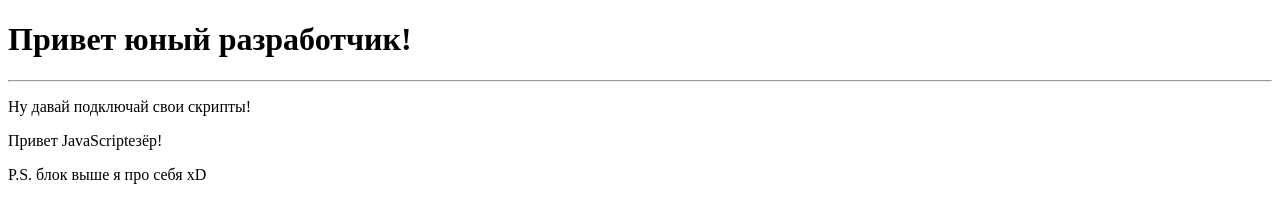
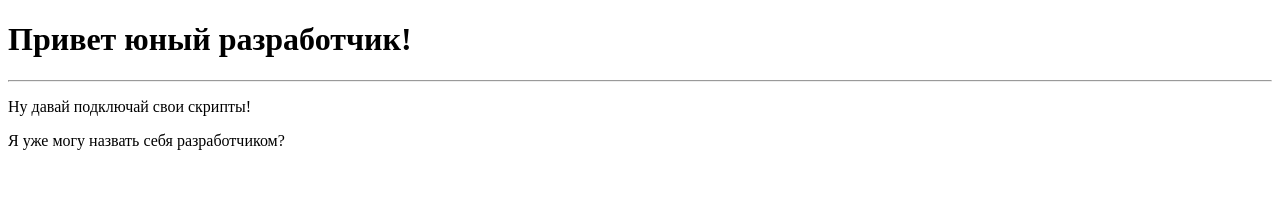
Before and after one commit to Surygin/JS-lesson, a plain HTML site: page index.html in a window 1280 px wide. Drawn offline with Linux system fonts and the light colour scheme.

Commit message:
Убрал лишнее

```diff
--- a/index.html
+++ b/index.html
@@ -10,7 +10,7 @@
     <hr>
     <p>Ну давай подключай свои скрипты!</p>
     <p id="js"></p>
-    <p>P.S. блок выше я про себя xD</p>
+
     <script src="js/app.js"></script>
 </body>
 </html>
--- a/js/app.js
+++ b/js/app.js
@@ -1,3 +1,3 @@
-var js = "Привет JavaScriptезёр!";
+var js = "Я уже могу назвать себя разработчиком?";
 
 document.getElementById('js').innerHTML = js;
```
